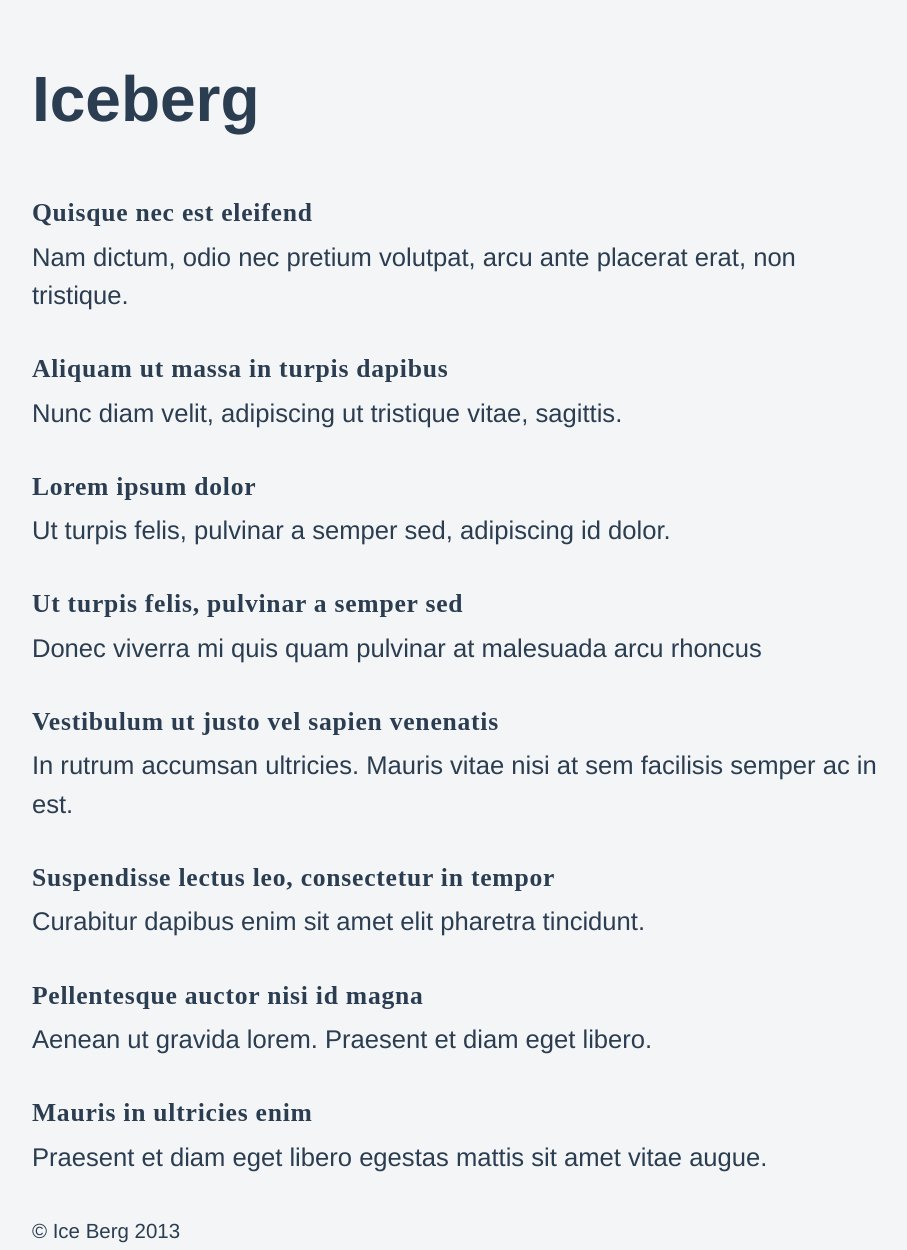
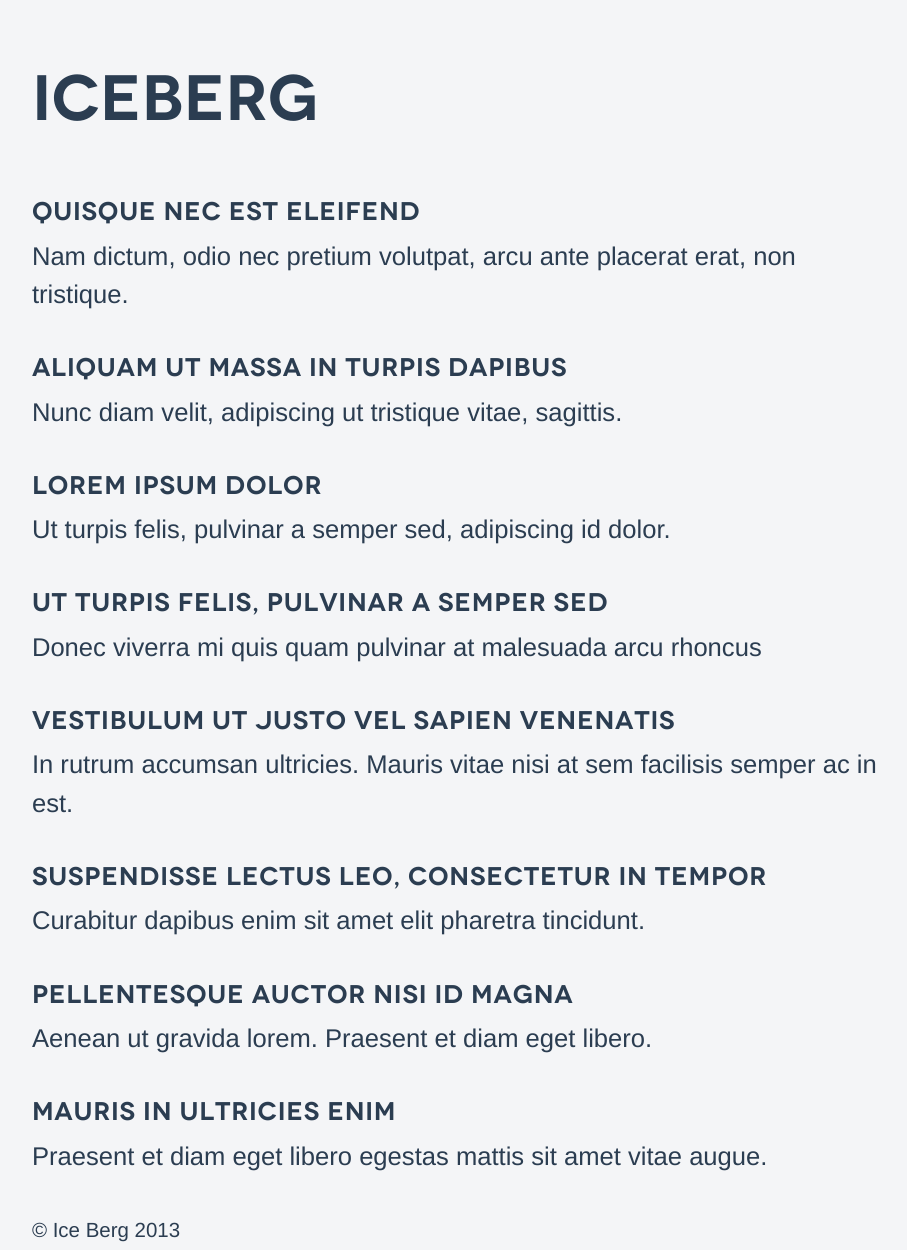
Before and after one commit to bertob/iceberg, a Jekyll site: the page built from index.html, in a window 1280 px wide. Shown: the whole page, without its empty margins (178-1085 px from the left). Built offline with Jekyll 4.4.1, drawn with Linux system fonts in a browser that asks for light colours; Markdown is read by kramdown in place of the engine named in the settings.

Commit message:
[add] font stylesheet to html

```diff
--- a/_layouts/default.html
+++ b/_layouts/default.html
@@ -8,6 +8,7 @@
 
 	<link rel="stylesheet" href="/css/syntax.css" type="text/css" />
 	<link rel="stylesheet" href="/css/style.css" type="text/css"/>
+	<link rel="stylesheet" href="/fonts/fonts.css" type="text/css"/>
 </head>
 
 <body>
```
